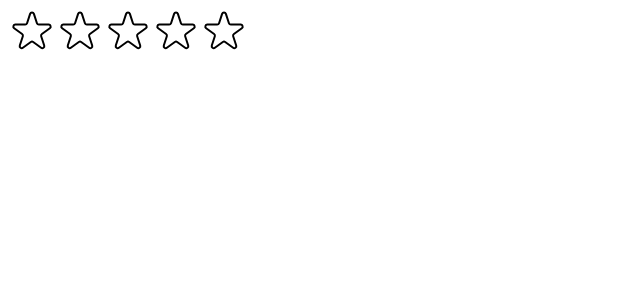
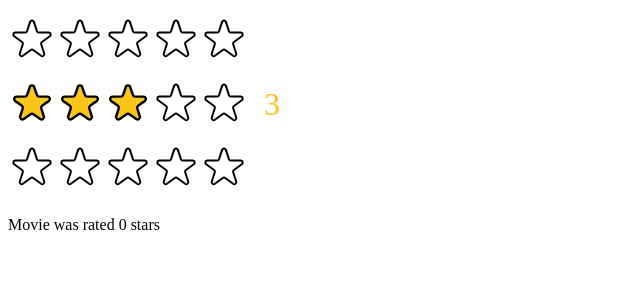
Before and after one commit to ozaswei/MovieDatabase, a React (Create React App) app: page / in a window 1280 px wide. Shown: the top 300 px of the page, without its empty margins (0-640 px from the left). Built offline with nearby package versions, Linux system fonts and the light colour scheme.

Commit message:
tinkering with the  props and adding more functions to the ratings

```diff
--- a/src/StartRating.js
+++ b/src/StartRating.js
@@ -2,35 +2,59 @@
 const containerStyle = { display: "flex", alignItems: "center", gap: "16px" };
 
 const startContainerStyle = { display: "flex" };
-const textStyle = { lineHeight: "0", margin: "1" };
-export default function StartRating({ maxRating = 5 }) {
-  const [rating, setRating] = useState(0);
+
+export default function StartRating({
+  maxRating = 5,
+  color = "#fcc419",
+  size = 48,
+  classNAme = "",
+  messages = [],
+  defaultRating = 0,
+  onSetRating,
+}) {
+  const textStyle = {
+    lineHeight: "0",
+    margin: "1",
+    color: color,
+    fontSize: `${size / 1.5}px`,
+  };
+  const [rating, setRating] = useState(defaultRating);
   const [tempRating, setTempRating] = useState(0);
+  function handleRating(rating) {
+    setRating(rating);
+    onSetRating(rating);
+  }
   return (
-    <div style={containerStyle}>
+    <div style={containerStyle} className={classNAme}>
       <div style={startContainerStyle}>
         {Array.from({ length: maxRating }, (_, i) => (
           <Star
             key={i}
-            onRate={() => setRating(i + 1)}
+            onRate={() => handleRating(i + 1)}
             full={tempRating ? tempRating >= i + 1 : rating >= i + 1}
             onHoverIn={() => setTempRating(i + 1)}
             onHoverOut={() => setTempRating(0)}
+            color={color}
+            size={`${size}px`}
           />
         ))}
       </div>
-      <p style={textStyle}>{tempRating || rating || ""}</p>
+      <p style={textStyle}>
+        {messages.length === maxRating
+          ? messages[tempRating ? tempRating - 1 : rating - 1]
+          : tempRating || rating || ""}
+      </p>
     </div>
   );
 }
 
-const starStyle = {
-  width: "48px",
-  height: "48px",
-  display: "block",
-  cursor: "pointer",
-};
-function Star({ onRate, full, onHoverIn, onHoverOut }) {
+function Star({ onRate, full, onHoverIn, onHoverOut, color, size }) {
+  const starStyle = {
+    width: size,
+    height: size,
+    display: "block",
+    cursor: "pointer",
+  };
   return (
     <span
       style={starStyle}
@@ -42,7 +66,7 @@
         <svg
           xmlns="http://www.w3.org/2000/svg"
           viewBox="0 0 20 20"
-          fill="#000"
+          fill={color}
           stroke="#000"
         >
           <path d="M9.049 2.927c.3-.921 1.603-.921 1.902 0l1.07 3.292a1 1 0 00.95.69h3.462c.969 0 1.371 1.24.588 1.81l-2.8 2.034a1 1 0 00-.364 1.118l1.07 3.292c.3.921-.755 1.688-1.54 1.118l-2.8-2.034a1 1 0 00-1.175 0l-2.8 2.034c-.784.57-1.838-.197-1.539-1.118l1.07-3.292a1 1 0 00-.364-1.118L2.98 8.72c-.783-.57-.38-1.81.588-1.81h3.461a1 1 0 00.951-.69l1.07-3.292z" />
--- a/src/index.js
+++ b/src/index.js
@@ -1,14 +1,29 @@
 import React from "react";
 import ReactDOM from "react-dom/client";
+import { useState } from "react";
 // import "./index.css";
 // import App from "./App";
 import StartRating from "./StartRating";
 const root = ReactDOM.createRoot(document.getElementById("root"));
+function Test() {
+  const [movieRating, setMovieRating] = useState(0);
+  return (
+    <div>
+      <StartRating color="blue" onSetRating={setMovieRating} />
+      <p>Movie was rated {movieRating} stars </p>
+    </div>
+  );
+}
 root.render(
   <React.StrictMode>
     {/* <App /> */}
-    <StartRating maxRating={5} />
+    <StartRating
+      maxRating={5}
+      messages={["Terrible", "Bad", "Okay", "Good", "Amazing"]}
+    />
     {/* <StartRating maxRating={10} />
-    <StartRating /> */}
+     */}
+    <StartRating defaultRating={3} />
+    <Test />
   </React.StrictMode>,
 );
```
